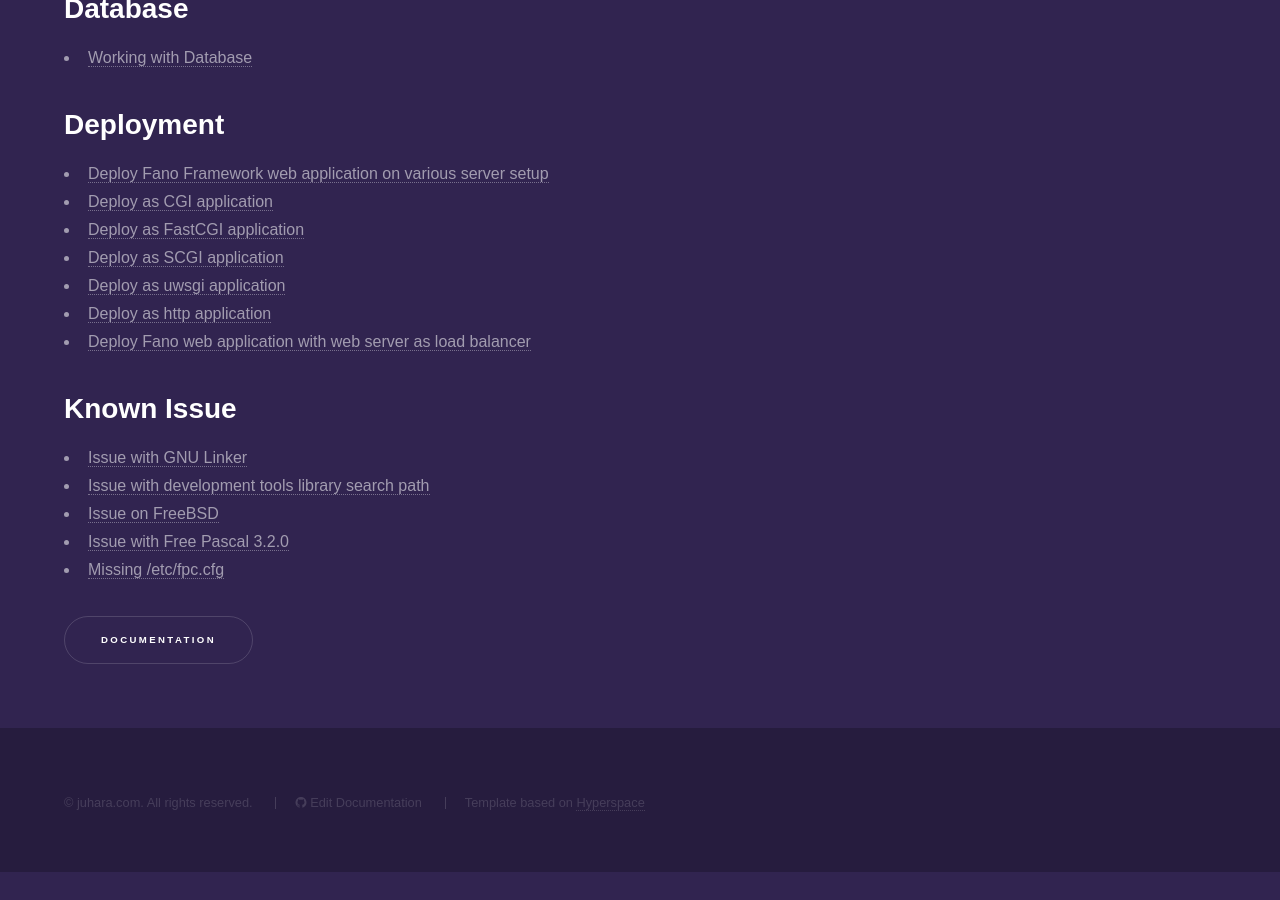
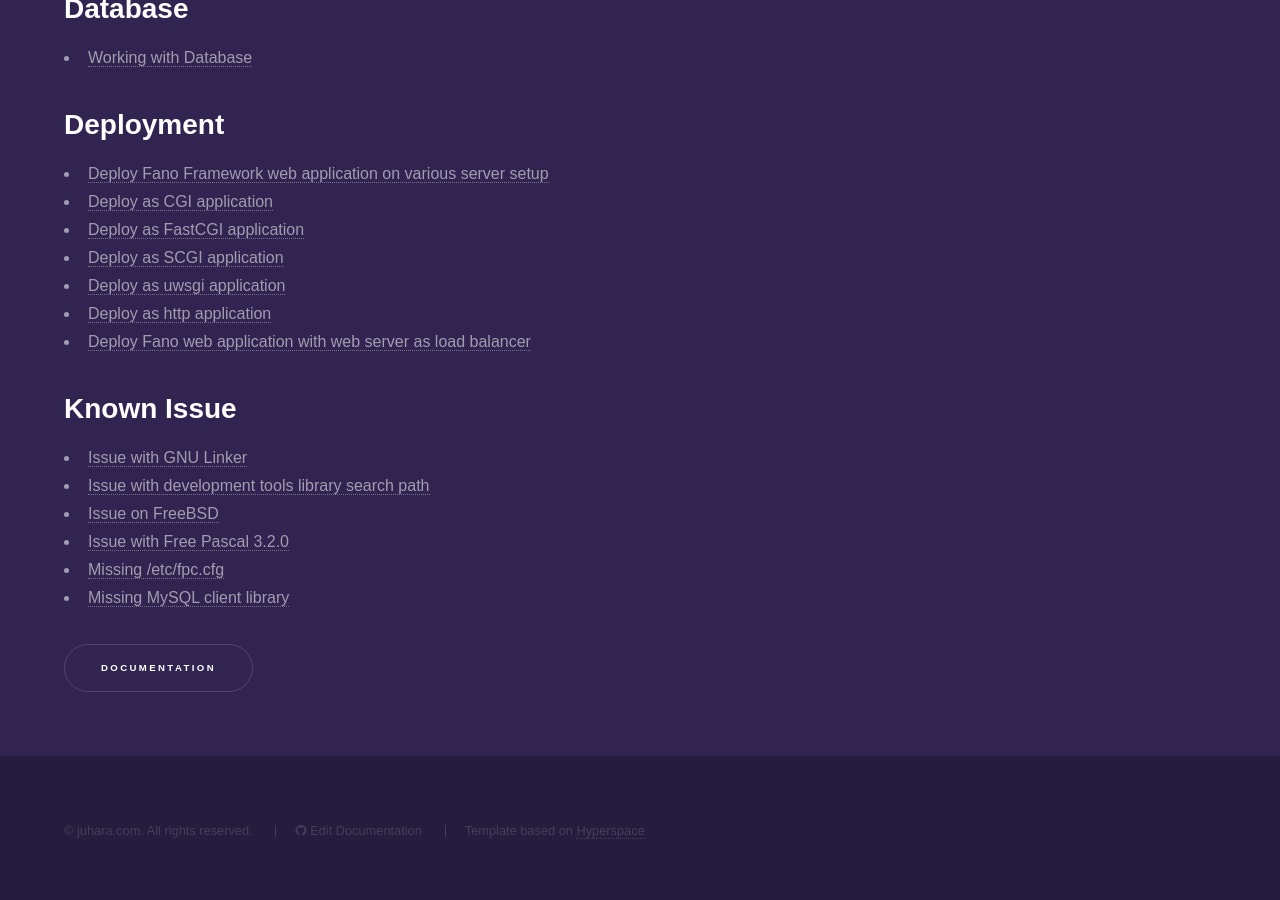
Before and after one commit to fanoframework/fanoframework.github.io, a Jekyll site: the page built from documentation/index.md, in a window 1280 px wide and 900 px high, scrolled down 1619 px. Built offline with Jekyll 4.4.1, drawn with Linux system fonts in a browser that asks for light colours; our own code applies the rules of GitHub Pages for plain Markdown files; before the commit the page ends 2491 px from its top, so only the background shows below that.

Commit message:
Add reference to MySQL client lib issue

```diff
--- a/documentation/index.md
+++ b/documentation/index.md
@@ -73,3 +73,4 @@ description: Documentation and developer's resources for Fano Framework, web app
 - [Issue on FreeBSD](/known-issues#issue-on-freebsd)
 - [Issue with Free Pascal 3.2.0](/known-issues#issue-with-free-pascal-3.2.0)
 - [Missing /etc/fpc.cfg](/known-issues#missing-etc-fpc-cfg)
+- [Missing MySQL client library](/known-issues#missing-mysql-client-library)
```
